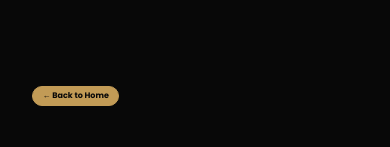
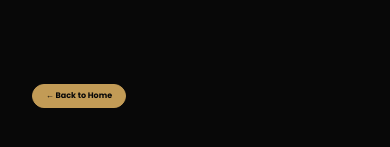
Before and after one commit to Auxtine/Arbini, a React (Vite) app: page /projects in a window 390 px wide. Shown: the top 147 px of the page. Built offline with nearby package versions, Linux system fonts and the light colour scheme.

Commit message:
Increased button size in hero section for mobile

```diff
--- a/src/Components/Hero/hero.css
+++ b/src/Components/Hero/hero.css
@@ -103,7 +103,7 @@ p {
   }
 
   .btn {
-    padding: 0.2rem 0.6rem;
+    padding: 0.3rem 0.8rem;
     font-size: 0.5rem;
   }
   .gap-2 {
```
